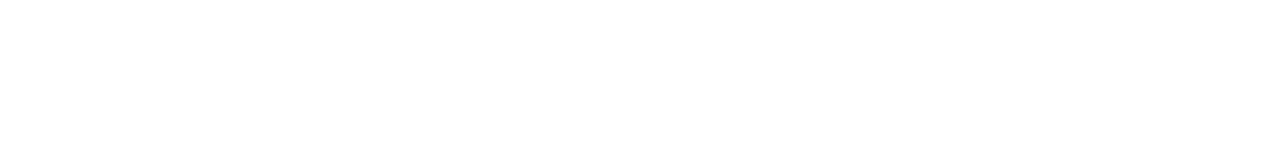
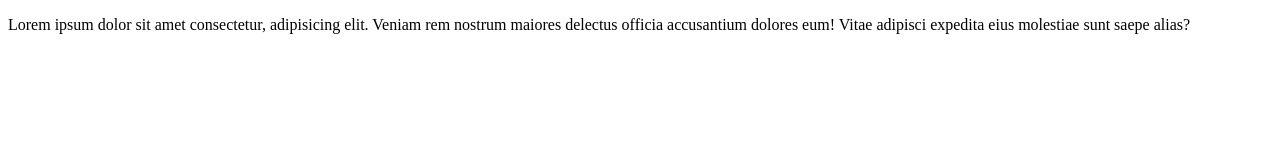
Before and after one commit to githubMaster94/apple, a plain HTML site: page index.html in a window 1280 px wide. Drawn offline with Linux system fonts and the light colour scheme.

Commit message:
I use Lorem 25

```diff
--- a/index.html
+++ b/index.html
@@ -8,6 +8,7 @@
     <title>Document</title>
 </head>
 <body>
+    <p>Lorem ipsum dolor sit amet consectetur, adipisicing elit. Veniam rem nostrum maiores delectus officia accusantium dolores eum! Vitae adipisci expedita eius molestiae sunt saepe alias?</p>
 
 </body>
 </html>
```
